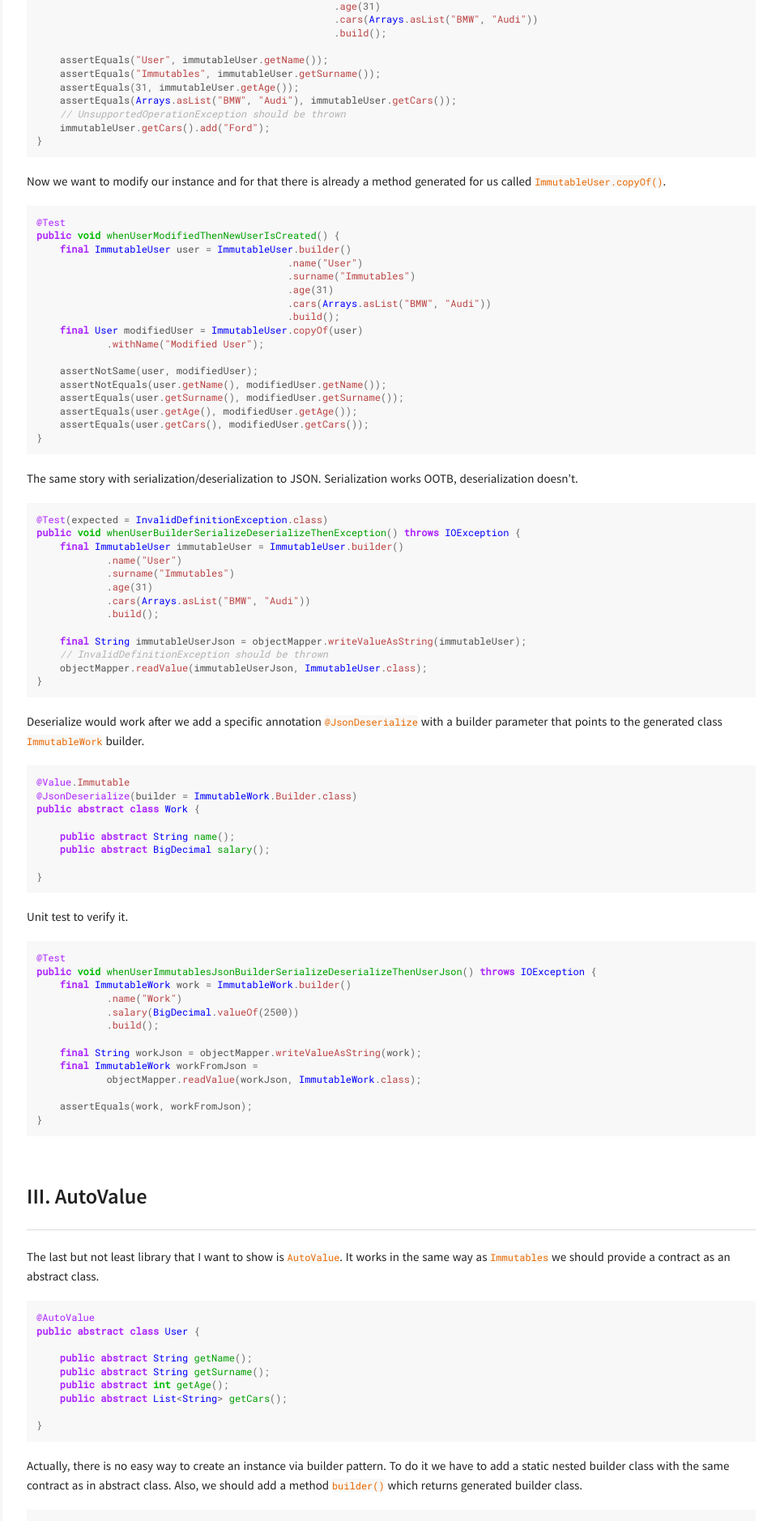
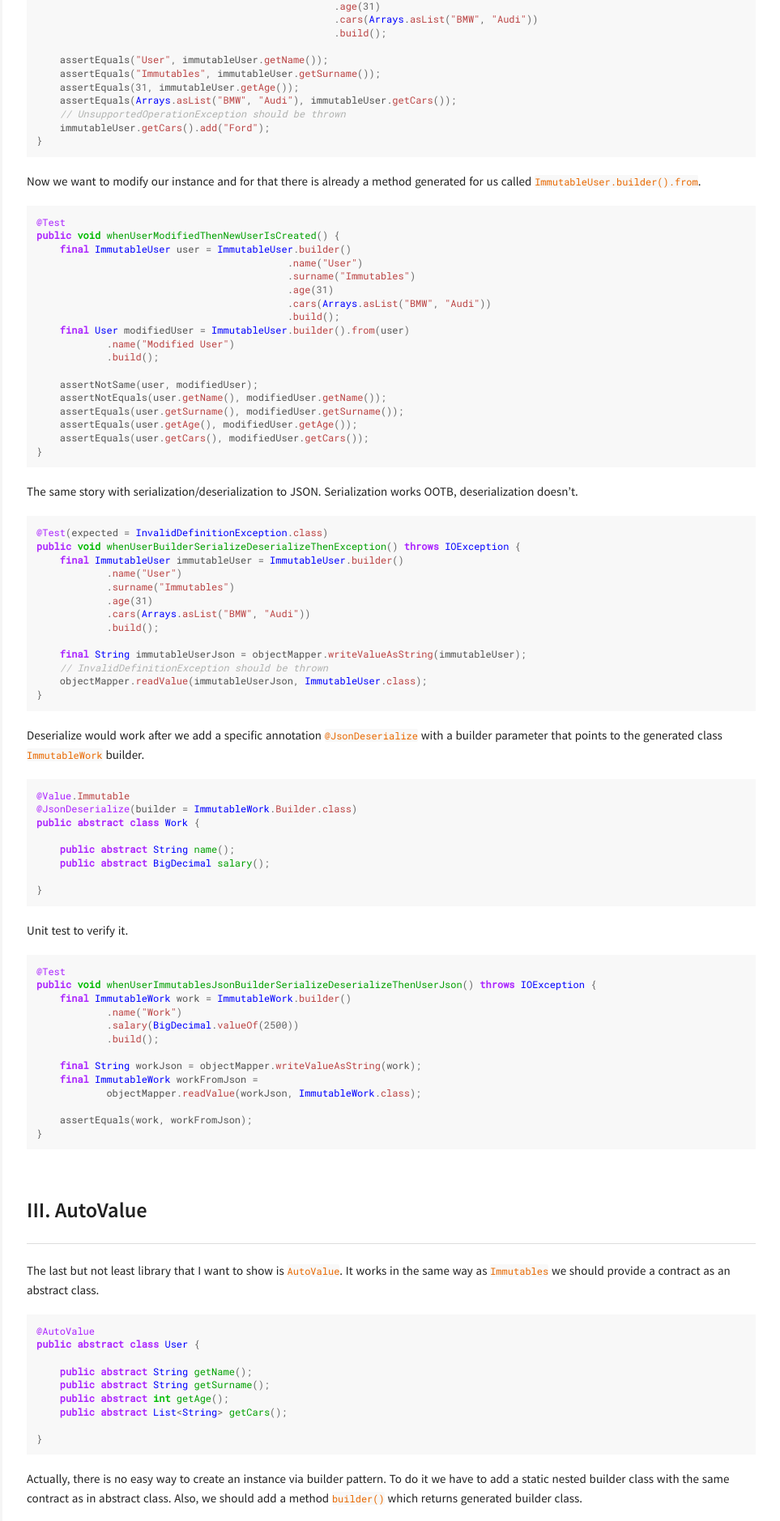
Before and after one commit to korest/korest.github.io, a Jekyll site: the page built from _posts/2018-08-19-lombok-alternatives.md, in a window 1280 px wide. Shown: the part 3104-4982 px from the top of the page at 81% size, without its empty margins (317-1280 px from the left). Built offline with Jekyll 4.4.1, drawn with Linux system fonts in a browser that asks for light colours; comment, search, counter and statistics services are not loaded; some of the changed text lies outside the part shown.

Commit message:
Fixed immutables example with builder

```diff
--- a/_posts/2018-08-19-lombok-alternatives.md
+++ b/_posts/2018-08-19-lombok-alternatives.md
@@ -163,7 +163,7 @@ public void whenUserBuilderThenImmutableUserIsCreated() {
 }
 ~~~
 
-Now we want to modify our instance and for that there is already a method generated for us called `ImmutableUser.copyOf()`.
+Now we want to modify our instance and for that there is already a method generated for us called `ImmutableUser.builder().from`.
 ~~~ java
 @Test
 public void whenUserModifiedThenNewUserIsCreated() {
@@ -173,8 +173,9 @@ public void whenUserModifiedThenNewUserIsCreated() {
                                            .age(31)
                                            .cars(Arrays.asList("BMW", "Audi"))
                                            .build();
-    final User modifiedUser = ImmutableUser.copyOf(user)
-            .withName("Modified User");
+    final User modifiedUser = ImmutableUser.builder().from(user)
+            .name("Modified User")
+            .build();
 
     assertNotSame(user, modifiedUser);
     assertNotEquals(user.getName(), modifiedUser.getName());
```
